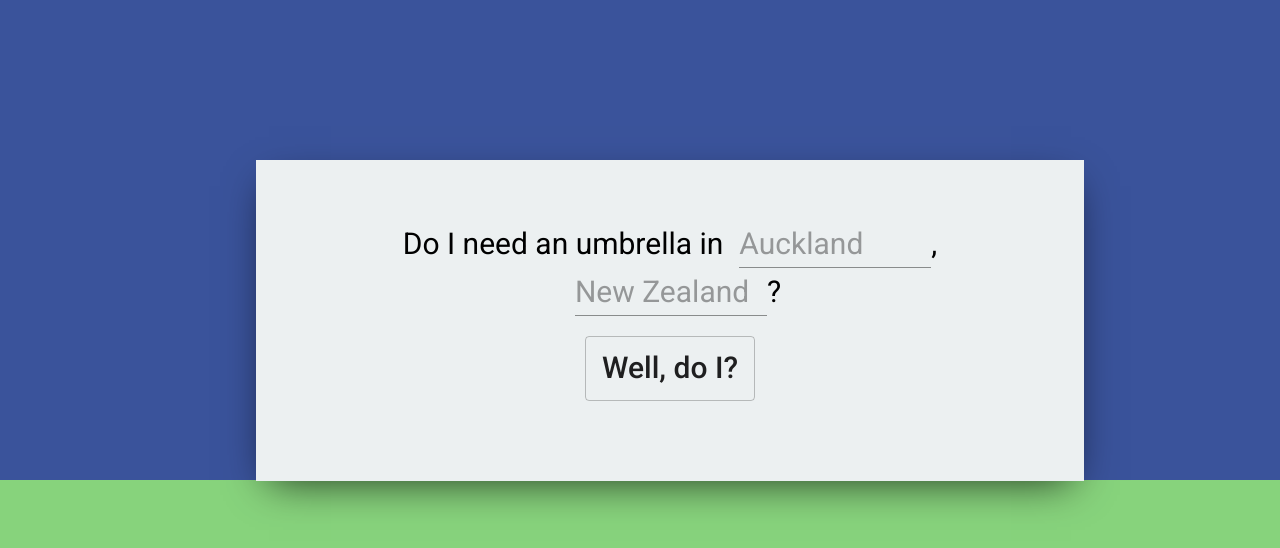
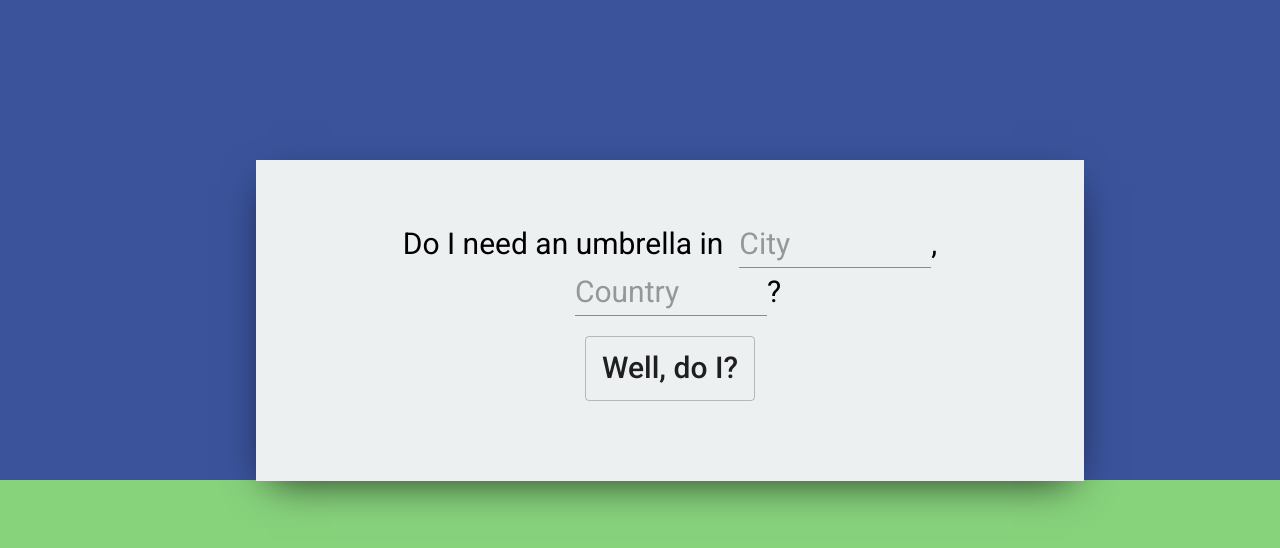
Before and after one commit to williamlixu/do-i-need-an-umbrella, a React (Create React App) app: page / in a window 1280 px wide. Shown: the top 548 px of the page. Built offline with nearby package versions, Linux system fonts and the light colour scheme.

Commit message:
Changed placeholder text in input fields

```diff
--- a/src/components/Search.tsx
+++ b/src/components/Search.tsx
@@ -13,12 +13,12 @@ const Search = (props : IProps) => (
                 Do I need an umbrella in
                 <Input
                     className="lineInput"
-                    placeholder="Auckland"
+                    placeholder="City"
                     name="city"
                 />,
                 <Input
                     className="lineInput"
-                    placeholder="New Zealand"
+                    placeholder="Country"
                     name="country"
                 />?
             </label>
```
